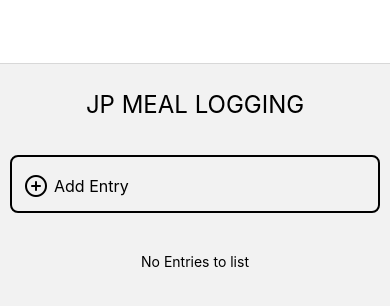
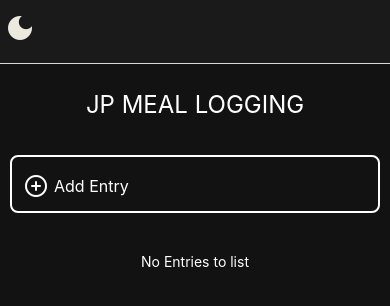
Before and after one commit to LIFTEZ/liftez_app, a React Native app in the folder frontend_react/: screen / in a window 390 px wide. Shown: the top 306 px of the page. Built offline with nearby package versions, Linux system fonts and the light colour scheme.

Commit message:
added theme and theme context/provider to allow dark/light mode and adjusting colors as I want universally

```diff
--- a/frontend_react/App.tsx
+++ b/frontend_react/App.tsx
@@ -1,4 +1,4 @@
-import React, { useEffect } from 'react';
+import React, {useState, useEffect } from 'react';
 import { StatusBar } from 'expo-status-bar'
 import { StyleSheet, Text, View, TextInput} from 'react-native';
 import {SafeAreaView, SafeAreaProvider} from 'react-native-safe-area-context';
@@ -7,30 +7,33 @@ import TextArea from './components/TextArea';
 import { NavigationContainer } from '@react-navigation/native';
 import {createNativeStackNavigator} from '@react-navigation/native-stack'
 import AppNavigator from './src/navigation/navigator'
+import AsyncStorage from '@react-native-async-storage/async-storage';
+import { ThemeProvider, useTheme } from './src/ThemeContext';
 import "./global.css"
 
+// Sub-component to use the hook for dynamic styling
+function ThemedSafeArea() {
+  //theme context
+  const { themeType } = useTheme(); // Access theme here (inside provider)
+
+  return (
+    <SafeAreaView  className='w-full h-full' style={{ backgroundColor: themeType.headerBg }}>
+      <AppNavigator/>
+    </SafeAreaView>
+  );
+}
 
 export default function App() {
 
+
   return (
     <SafeAreaProvider>
-      <NavigationContainer>
-        {/* bg-white only applies to mobile app because browser doesn't account for safe area, change to whatever color I want if I don't want a white background */}
-        <SafeAreaView className='bg-white w-full h-full'>
-
-              {/* EDIT INPUT COMPONENT TESTING PURPOSES */}
-              {/* <EditInput>
-
-              </EditInput> */}
-              {/* NOW CREATE A NON INPUT COMPONENT WHERE IT IS FREE EDITING AT ALL TIMES SAVING WITH ASYNC STORAGE */}
-             <AppNavigator/>
-
-
-
-
-            {/* <StatusBar style="auto" /> */}
-        </SafeAreaView>
+      <ThemeProvider>
+      <NavigationContainer >
+         <ThemedSafeArea/>
+          {/* <StatusBar style="auto" /> */}
       </NavigationContainer>
+      </ThemeProvider>
     </SafeAreaProvider>
 
   );
@@ -45,4 +48,5 @@ const styles = StyleSheet.create({
     // alignItems: 'center',
     // justifyContent: 'center',
   },
+
 });
--- a/frontend_react/components/EntryFlatlist.tsx
+++ b/frontend_react/components/EntryFlatlist.tsx
@@ -5,6 +5,7 @@ import AsyncStorage from '@react-native-async-storage/async-storage';
 import { RootStackParamList } from '@/src/types';
 import { NativeStackScreenProps } from '@react-navigation/native-stack';
 import ItemComponent from './Item';
+import { useTheme } from '@/src/ThemeContext';
 
 
 
@@ -19,6 +20,8 @@ type EntryFlatlistProps = MainScreenProps & ParentProps;
 
 export default function EntryFlatlist({navigation, route, EntryStorageKey}: EntryFlatlistProps){
 
+//theme context
+const{theme, themeType} = useTheme()
     console.log('STORAGE KEY:', EntryStorageKey)
 
 /**
@@ -509,9 +512,9 @@ useEffect(() =>{
 
         <View>
             <Pressable onPressIn={() => setIsFocused(true)} onPressOut={() => increment()}>
-            <View className='border-2 rounded-lg flex flex-row items-center' style={{marginTop:20, padding:12, borderColor:isFocused?'green':'black'}}>
-            <Feather style={{marginTop:4, marginRight:6}} name="plus-circle" size={24} color={isFocused?'green' : 'black'} />
-            <Text style={{fontSize:16, marginTop:4, color:isFocused?'green' : 'black'}}>Add Entry</Text>
+            <View className='border-2 rounded-lg flex flex-row items-center' style={{marginTop:20, padding:12, borderColor:isFocused?'green':themeType.textPrimary}}>
+            <Feather style={{marginTop:4, marginRight:6}} name="plus-circle" size={24} color={isFocused?'green' : themeType.textPrimary} />
+            <Text style={{fontSize:16, marginTop:4, color:isFocused?'green' : themeType.textPrimary}}>Add Entry</Text>
             </View>
             </Pressable>
             {newItemCount > 0?
@@ -522,7 +525,7 @@ useEffect(() =>{
 
             <View className='flex w-full justify-center items-center mt-10'>
             {newItemCount == 0 ?
-                <Text>No Entries to list</Text>:(<>
+                <Text style={{color:themeType.textPrimary}}>No Entries to list</Text>:(<>
                     {/* FLATLIST OF ITEMS */}
                     <FlatList
                         ref={flatListref}
--- a/frontend_react/components/Item.tsx
+++ b/frontend_react/components/Item.tsx
@@ -2,7 +2,7 @@ import { useState } from 'react';
 import { View,Text,Pressable,Alert,Modal, StyleSheet, ScrollView} from 'react-native';
 import { NavigationProp } from '@react-navigation/native'; // For TS typing
 import AsyncStorage from '@react-native-async-storage/async-storage';
-
+import { useTheme } from '@/src/ThemeContext';
 // required in order to pass the entire item from the renderItem
 interface NoteData {
     id: string;
@@ -32,7 +32,8 @@ const archiveItemLimit = 30
 const[isCollapsed, setIsCollapsed] = useState<boolean>(false)
 const[archiveCount, setArchiveCount] = useState<number>(0)
 
-
+//theme context
+const{theme, themeType} = useTheme()
 
 interface AsyncKeyValues{
     input: string
@@ -108,16 +109,16 @@ item.entry_status = doesEntryExist.toString() //convert boolean to string
 
         {/* See if item count divided by 30 gives no remainder */}
         {item.itemCount <= archiveItemLimit? (<>
-                    <Pressable style={{display:!isCollapsed? 'flex':'none'}} className='p-4 border-2 rounded-lg w-full mb-2'  onPress={()=>{navigation.navigate('Edit',{storagekey:`entry_${item.itemCount}`})}}>
-                    <Text>Entry Created On:<Text> {item.date}</Text></Text>
-                    <Text className='mt-2'>ENTRY STATUS: <Text style={{color:doesEntryExist? 'green': 'red'}}>{item.entry_status.toUpperCase()}</Text></Text>
+                    <Pressable style={{display:!isCollapsed? 'flex':'none', borderColor:themeType.textPrimary}} className='p-4 border-2 rounded-lg w-full mb-2'  onPress={()=>{navigation.navigate('Edit',{storagekey:`entry_${item.itemCount}`})}}>
+                    <Text style={{color:themeType.textPrimary}}>Entry Created On:<Text> {item.date}</Text></Text>
+                    <Text className='mt-2' style={{color:themeType.textPrimary}}>ENTRY STATUS: <Text style={{color:doesEntryExist? 'green': 'red'}}>{item.entry_status.toUpperCase()}</Text></Text>
                     <View className='flex flex-row items-center justify-between'>
-                    <Text className='mt-2 text-xl'>DAY: {item.itemCount}</Text>
+                    <Text className='mt-2 text-xl' style={{color:themeType.textPrimary}}>DAY: {item.itemCount}</Text>
                     {/* check if entry exists */}
                     {doesEntryExist?
                     (<>
-                    <Pressable className='mt-2 border-2 rounded-xl p-2' style={{ borderColor:isFocused?'green':'black'}} onPressIn={()=>setIsFocused(true)} onPressOut={()=>getKeyValue(EStorageKey)}>
-                    <Text style={{color:isFocused?'green' : 'black'}}>View Details</Text>
+                    <Pressable className='mt-2 border-2 rounded-xl p-2' style={{ borderColor:isFocused?'green':themeType.textPrimary}} onPressIn={()=>setIsFocused(true)} onPressOut={()=>getKeyValue(EStorageKey)}>
+                    <Text style={{color:isFocused?'green' : themeType.textPrimary}}>View Details</Text>
                     </Pressable>
                     </>):null}
                     </View>
@@ -139,8 +140,8 @@ item.entry_status = doesEntryExist.toString() //convert boolean to string
                                         <View className='w-full bg-emerald-500 flex items-center p-2 rounded-t-lg'>
                                             <Text>DAY: {item.itemCount}, {item.date}</Text>
                                         </View>
-                                        <ScrollView className='h-3/4 w-full bg-neutral-50 rounded-b-lg'>
-                                        <Text className='mt-10' style={styles.modalText}>{entryValue}</Text>
+                                        <ScrollView className='h-3/4 w-full rounded-b-lg' style={{backgroundColor:themeType.screenBg}}>
+                                        <Text className='mt-10' style={[styles.modalText, {color:themeType.textPrimary}]}>{entryValue}</Text>
                                         </ScrollView>
                                     </View>
                                      <Pressable className='mt-4 bg-emerald-500'
@@ -179,7 +180,6 @@ const styles = StyleSheet.create({
     },
     modalView: {
       margin: 20,
-
       borderRadius: 20,
       padding: 35,
       alignItems: 'center',
--- a/frontend_react/components/TextArea.tsx
+++ b/frontend_react/components/TextArea.tsx
@@ -6,8 +6,8 @@ import { KeyboardAwareScrollView } from 'react-native-keyboard-aware-scroll-view
 import { MaterialIcons } from '@expo/vector-icons';
 import MaterialCommunityIcons from '@expo/vector-icons/MaterialCommunityIcons';
 import {Route, useNavigation} from '@react-navigation/native'
-import { RootStackParamList } from '../src/types';
-import { NativeStackScreenProps } from '@react-navigation/native-stack';
+import { useTheme } from '@/src/ThemeContext';
+
 
 //const STORAGE_KEY = 'inputValue'
 const inputAccessoryViewID = 'uniqueID';
@@ -20,6 +20,9 @@ interface RouteProps {
 
 // converting to arrow function for passing parameters
 const TextArea = ({STORAGE_KEY}: RouteProps) => {
+
+//theme context
+const{theme, themeType} = useTheme()
 
     // SEE WHICH STORAGE KEYS EXIST
     const listAllKeys = async () => {
@@ -402,7 +405,7 @@ const TextArea = ({STORAGE_KEY}: RouteProps) => {
             <View className='flex'>
                 <View className='flex flex-row'>
                     <TouchableOpacity className='' onPress={onReset}>
-                    <Text className='text-xl'>Clear</Text>
+                    <Text className='text-xl' style={{color:themeType.textPrimary}}>Clear</Text>
                     </TouchableOpacity>
                 { isVisible ?
                 <TouchableOpacity className='' onPress={onPress}>
@@ -419,7 +422,7 @@ const TextArea = ({STORAGE_KEY}: RouteProps) => {
 
 
     return (
-        <View className='w-full h-full bg-slate-500'>
+        <View className='w-full h-full bg-neutral-50'>
                 {/*THIS RENDERS FROM THE HEADER NOW  VIA USELAYOUTEFFECT*/}
                 {/* <View className='flex flex-row justify-between  p-4'>
                     <View className='flex justify-center'>
@@ -448,7 +451,7 @@ const TextArea = ({STORAGE_KEY}: RouteProps) => {
 
 
             <View
-            style={styles.container}>
+            style={[styles.container, {backgroundColor:themeType.screenBg}]}>
                 <KeyboardAwareScrollView
                 innerRef={(ref) => { scrollViewRef.current = ref; }}
                 extraScrollHeight={-20} // Buffer for status bar/toolbars—adjust to avoid clipping
@@ -467,10 +470,11 @@ const TextArea = ({STORAGE_KEY}: RouteProps) => {
                         {doesDataExist ?
 
                             <TextInput
+                            keyboardAppearance={theme == 'light'? 'light':'dark'}
                             ref={inputRef}
                             className=''
                             // style={[styles.input,{fontSize, lineHeight,height: isEditing ? inputHeight : undefined, minHeight: !isEditing ? inputMinHeight : undefined }]}
-                            style={[styles.input,{fontSize, lineHeight, height:keyboardVisibility ? inputHeight : '100%'}]}
+                            style={[styles.input,{fontSize, lineHeight, height:keyboardVisibility ? inputHeight : '100%', color:themeType.textPrimary}]}
                             textAlignVertical="center"
                             autoFocus={keyboardVisibility ? true : false}
                             selectionColor={'#52eb34'}
@@ -487,10 +491,11 @@ const TextArea = ({STORAGE_KEY}: RouteProps) => {
                             :
                             // IF NO SAVED DATA
                             <TextInput
+                            keyboardAppearance={theme == 'light'? 'light':'dark'}
                             ref={inputRef}
                             className='text-3xl'
                             // style={[styles.input,{fontSize, lineHeight,height: isEditing ? inputHeight : undefined, minHeight: !isEditing ? inputMinHeight : undefined }]}
-                            style={[styles.input,{fontSize, lineHeight, height:keyboardVisibility ? inputHeight : '100%'}]}
+                            style={[styles.input,{fontSize, lineHeight, height:keyboardVisibility ? inputHeight : '100%', color:themeType.textPrimary}]}
                             textAlignVertical="center"
                             autoFocus={true}
                             selectionColor={'#52eb34'}
--- a/frontend_react/screens/MainScreen.tsx
+++ b/frontend_react/screens/MainScreen.tsx
@@ -2,10 +2,9 @@ import { useEffect,useState,useRef,useCallback} from 'react';
 import {Text, View, StyleSheet} from 'react-native'
 import {useNavigation, useFocusEffect} from '@react-navigation/native'
 import AsyncStorage from '@react-native-async-storage/async-storage';
-
+import { useTheme } from '@/src/ThemeContext';
 import { NativeStackScreenProps } from '@react-navigation/native-stack';
 import { RootStackParamList } from '../src/types';
-
 import EntryFlatlist from '@/components/EntryFlatlist';
 
 
@@ -13,7 +12,8 @@ type MainScreenProps = NativeStackScreenProps<RootStackParamList, 'Main'>;
 
 
 export default function Main({navigation, route}: MainScreenProps){
-
+    //theme context
+    const{themeType} = useTheme()
 
     const[eStorageKey, setEntryStorageKey] = useState<string>('')
 
@@ -24,9 +24,9 @@ export default function Main({navigation, route}: MainScreenProps){
         console.log('{MainScreen says} key passed from EditScreen from TextArea:', entryStorageKey)
         return(
 
-            <View className='h-full w-full' style={styles.container}>
+            <View className='h-full w-full' style={[styles.container, {backgroundColor: themeType.screenBg}]}>
                 <View className='p-4'>
-                <Text style={styles.titleText}>JP MEAL LOGGING</Text>
+                <Text style={[styles.titleText,{color:themeType.textPrimary}]}>JP MEAL LOGGING</Text>
                 </View>
                <EntryFlatlist navigation={navigation} route={route} EntryStorageKey={entryStorageKey}/>
 
@@ -38,9 +38,9 @@ export default function Main({navigation, route}: MainScreenProps){
     else{
         return(
 
-            <View className='h-full w-full' style={styles.container}>
+            <View className='h-full w-full' style={[styles.container, {backgroundColor: themeType.screenBg}]}>
                 <View className='p-4'>
-                <Text style={styles.titleText}>JP MEAL LOGGING</Text>
+                <Text style={[styles.titleText,{color:themeType.textPrimary}]}>JP MEAL LOGGING</Text>
                 </View>
                <EntryFlatlist navigation={navigation} route={route} />
 
--- /dev/null
+++ b/frontend_react/src/ThemeContext.tsx
@@ -0,0 +1,124 @@
+import React, { createContext, useContext, useState, useEffect } from 'react';
+import AsyncStorage from '@react-native-async-storage/async-storage';
+
+interface ThemeContextType {
+  themeType: typeof lightTheme; // Or darkTheme—type based on the object shape
+  theme: string | null;
+  ToggleTheme: () => void;
+}
+
+const ThemeContext = createContext<ThemeContextType | undefined>(undefined);
+
+const lightTheme = {
+  safeAreaBg: '#ffffff', // White for safe area
+  headerBg: '#f0f0f0', // Light gray for header
+  screenBg: '#fafafa', // Slightly darker gray for screen background
+  componentBg: '#d0d0d0', // Even darker for components like buttons/cards
+  textPrimary: '#000000', // Black text
+  accent: '#007bff', // Blue accent
+
+  // Add more granular keys as needed, e.g., buttonText: '#ffffff'
+};
+
+const darkTheme = {
+  safeAreaBg: 'rgba(54, 54, 54)', // Black for safe area
+  headerBg: '#1a1a1a', // Dark gray for header
+  screenBg: '#121212', // Slightly lighter dark for screen background
+  componentBg: '#2a2a2a', // Lighter still for components
+  textPrimary: '#ffffff', // White text
+  accent: '#0d6efd', // Darker blue accent
+  // Mirror lightTheme keys
+};
+
+export function ThemeProvider({ children }: { children: React.ReactNode }) {
+
+const[theme, setTheme] = useState<string | null>(null)
+
+const themeKey = 'theme'
+
+const storeTheme = async (value: string) => {
+
+    try{
+        const keys = await AsyncStorage.getAllKeys()
+
+        if(keys.includes(themeKey)){
+            console.log('theme key already exists')
+            const themeValue = await AsyncStorage.getItem(themeKey)
+            if(themeValue == value){
+                console.log('theme has not changed nothing to do')
+                return
+            }
+            else{
+                console.log('changing theme')
+                if(value)
+                await AsyncStorage.setItem(themeKey,value)
+            }
+        }
+        else{
+        //else set it to light by default
+        await AsyncStorage.setItem(themeKey, 'light');
+        }
+
+    }
+    catch (error) {
+        console.error("Error saving data", error);
+    }
+
+}
+
+const getTheme = async () =>{
+    try{
+        const themeValue = await AsyncStorage.getItem(themeKey)
+        if(themeValue)
+        setTheme(themeValue)
+    }
+    catch(error){
+        console.error("Error retrieving theme", error)
+    }
+}
+
+
+
+const ToggleTheme = () => {
+
+    if(theme == 'light'){
+        setTheme('dark')
+    }
+    else{
+        setTheme('light')
+    }
+
+}
+
+//set theme key and value
+useEffect(()=>{
+    if(theme)
+    storeTheme(theme)
+
+},[theme])
+
+
+//get the theme on load
+useEffect(()=>{
+
+    getTheme()
+    console.log('setting theme to:', theme)
+},[])
+
+
+const themeType = theme == 'light' ? lightTheme : darkTheme;
+
+  return (
+    <ThemeContext.Provider value={{ themeType, theme, ToggleTheme }}>
+      {children}
+    </ThemeContext.Provider>
+  );
+}
+
+export const useTheme = () => {
+  const context = useContext(ThemeContext);
+  if (!context) {
+    throw new Error('useTheme must be used within a ThemeProvider');
+  }
+  return context;
+};
--- a/frontend_react/src/navigation/navigator.tsx
+++ b/frontend_react/src/navigation/navigator.tsx
@@ -1,23 +1,52 @@
 import { createNativeStackNavigator } from '@react-navigation/native-stack';
+import {useState, useEffect} from 'react'
 import { RootStackParamList } from '../types';
 import Main from '../../screens/MainScreen';
 import Edit from '../../screens/EditScreen'
-import {Button,Text,TouchableOpacity} from 'react-native'
+import {Button,Pressable,StyleSheet,Text,TouchableOpacity,View} from 'react-native'
+import MaterialIcons from '@expo/vector-icons/MaterialIcons';
+import AsyncStorage from '@react-native-async-storage/async-storage';
+import { useTheme } from '../ThemeContext';
 
 const Stack = createNativeStackNavigator<RootStackParamList>();
 
 export default function AppNavigator() {
+//theme context
+const {theme, themeType, ToggleTheme } = useTheme();
+
   return (
 
       <Stack.Navigator initialRouteName="Main">
         <Stack.Screen name="Main" component={Main} options={{
-            title:''
+            headerLeft:() => (
+                <View className='flex'>
+                   <Pressable style={styles.themeButton} onPressOut={()=>ToggleTheme()}>
+                    {theme == 'light'?
+                      <MaterialIcons className='mb-2' name="light-mode" size={32} color="#f0c51a" />
+                      :<MaterialIcons className='mb-2' name="dark-mode" size={32} color="#ebeadd" />
+                    }
+                   </Pressable>
+                </View>
+              ),
+            title:'',
+            headerStyle:{backgroundColor:themeType.headerBg}
         }}/>
         <Stack.Screen name="Edit" component={Edit}  options={{
             headerBackTitle:'Back',
-            title:''
+            title:'',
+            headerStyle:{backgroundColor:themeType.headerBg}
         }}/>
       </Stack.Navigator>
 
   );
 }
+
+const styles = StyleSheet.create({
+
+    themeButton:{
+
+
+        padding:4
+    }
+
+})
```
